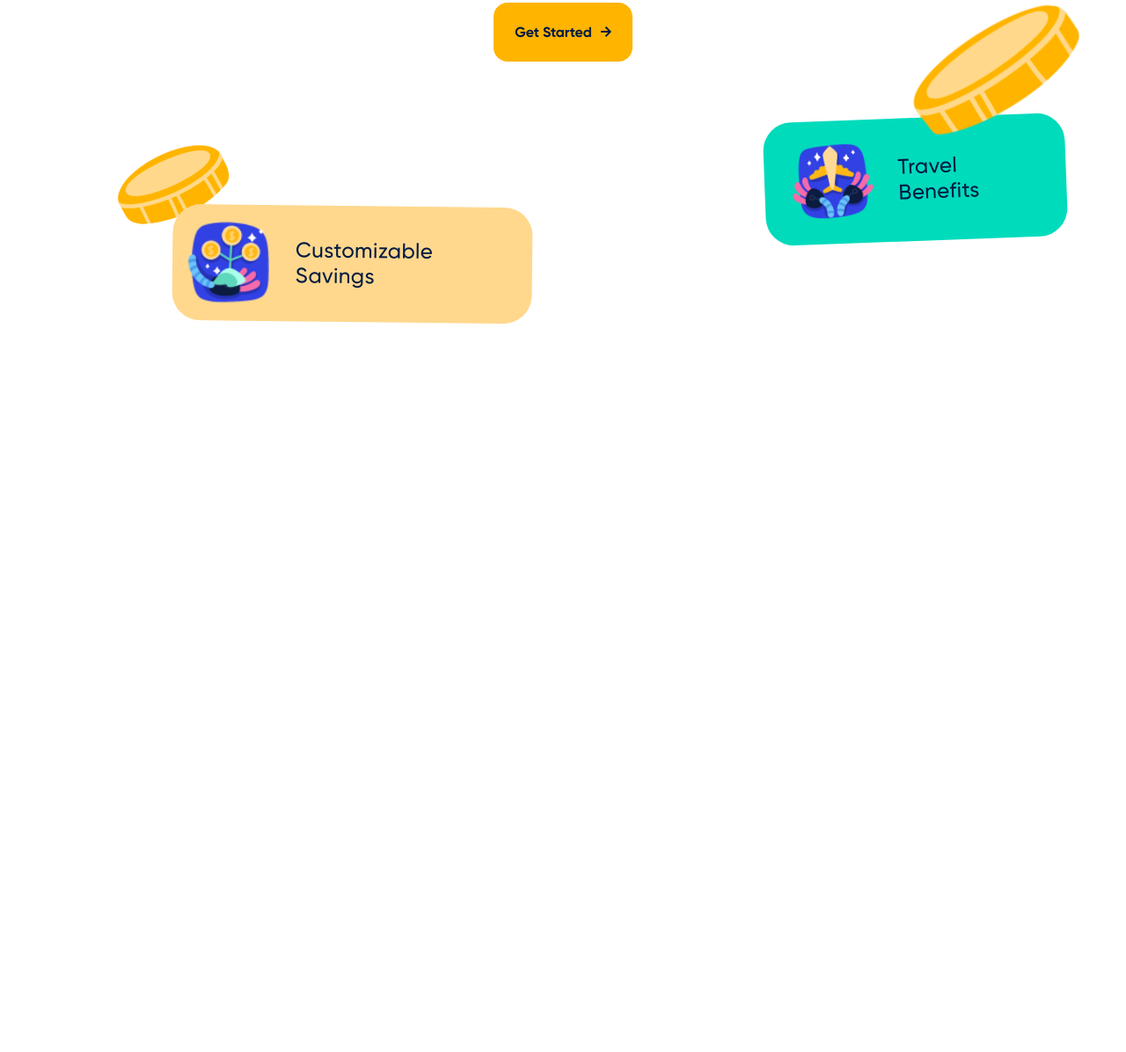
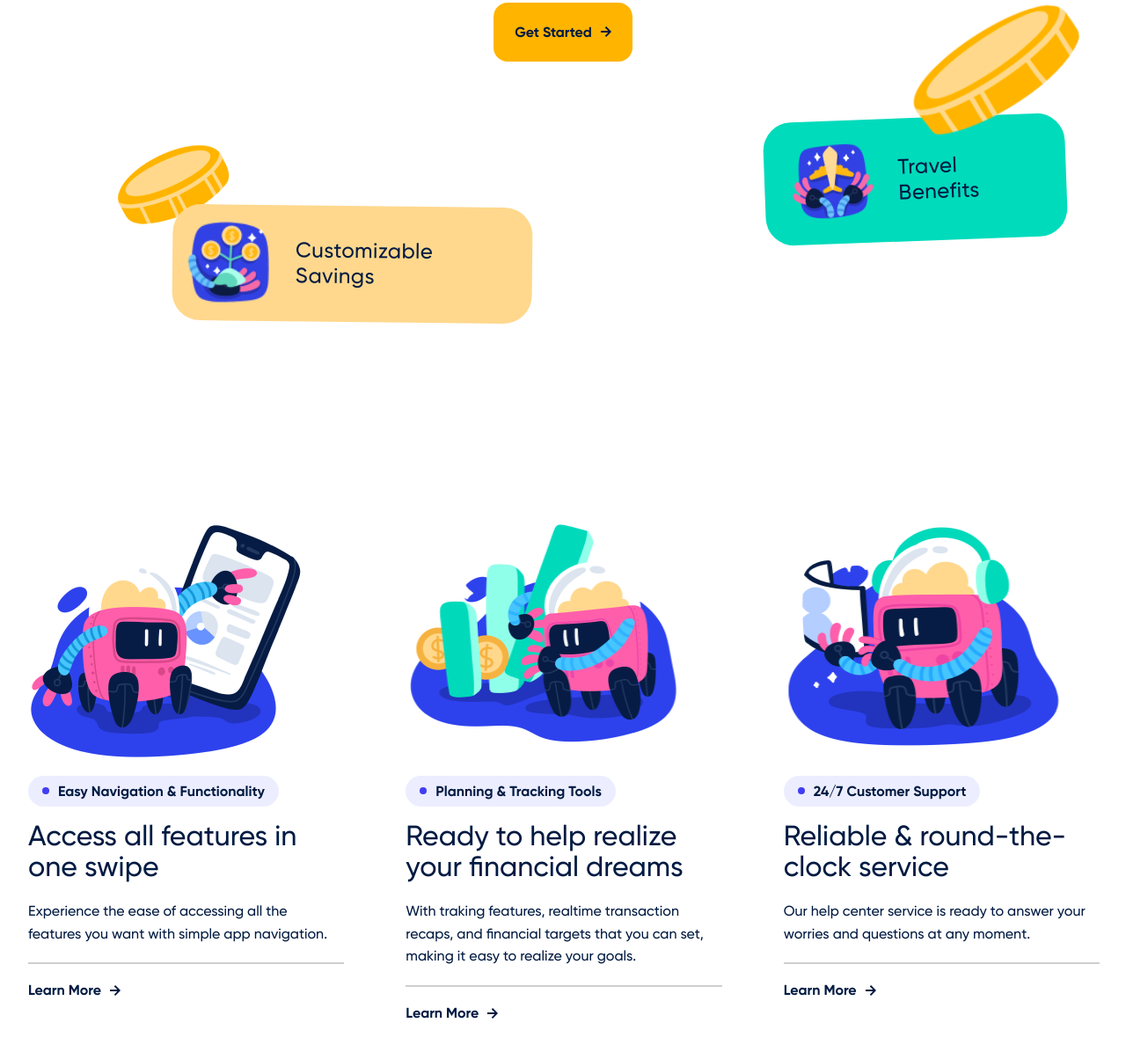
Before and after one commit to rifkyalamsyah/mully-bank, a website: page index.html in a window 1280 px wide. Shown: the part 3546-4742 px from the top of the page at 88% size. Before the commit the page ends 4032 px from the top, so only its background shows below. Drawn offline with Linux system fonts and the light colour scheme.

Commit message:
add: sevice-card section

```diff
--- a/index.html
+++ b/index.html
@@ -201,6 +201,45 @@
             <img src="src/assets/images/services/coin-4.png" class="coin" alt="img-card" width="155px" height="105px">
           </div>
         </div>
+      </section>
+      <section class="service-card">
+        <div class="service-card__card">
+          <img src="src/assets/images/services/easy-navigation.png" alt="img-card" width="317" height="280">
+          <div class="service-card__heading-wrapper">
+            <span class="badge"><img src="src/assets/icons/Ellipse.svg" alt="circle" width="8px" height="8px">Easy Navigation & Functionality</span>
+            <h2>
+              Access all features in one swipe
+            </h2>
+          </div>
+          <p>Experience the ease of accessing all the features you want with simple app navigation.</p>
+          <hr>
+          <a href="#learn-more" class="btn-link">Learn More <img src="src/assets/icons/arrow-right.svg" alt="arrow-icon" width="12px" height="12px"></a>
+        </div>
+        <div class="service-card__card">
+          <img src="src/assets/images/services/tracking-tools.png" alt="img-card" width="317" height="280">
+          <div class="service-card__heading-wrapper">
+            <span class="badge"><img src="src/assets/icons/Ellipse.svg" alt="circle" width="8px" height="8px">Planning & Tracking Tools</span>
+            <h2>
+              Ready to help realize your financial dreams
+            </h2>
+          </div>
+          <p>With traking features, realtime transaction recaps, and financial targets that you can set, making it easy to realize your goals.</p>
+          <hr>
+          <a href="#learn-more" class="btn-link">Learn More <img src="src/assets/icons/arrow-right.svg" alt="arrow-icon" width="12px" height="12px"></a>
+        </div>
+        <div class="service-card__card">
+          <img src="src/assets/images/services/customer-suppot.png" alt="img-card" width="317" height="280">
+          <div class="service-card__heading-wrapper">
+            <span class="badge"><img src="src/assets/icons/Ellipse.svg" alt="circle" width="8px" height="8px">24/7 Customer Support</span>
+            <h2>
+              Reliable & round-the-clock service
+            </h2>
+          </div>
+          <p>Our help center service is ready to answer your worries and questions at any moment.</p>
+          <hr>
+          <a href="#learn-more" class="btn-link">Learn More <img src="src/assets/icons/arrow-right.svg" alt="arrow-icon" width="12px" height="12px"></a>
+        </div>
+      </section>
       <!-- services section end -->
     </main>
     <!-- footer -->
--- a/src/scss/main.scss
+++ b/src/scss/main.scss
@@ -11,3 +11,4 @@
 @import 'sections/features';
 @import 'sections/feature-cta';
 @import 'sections/service-cta';
+@import 'sections/service-card';
--- /dev/null
+++ b/src/scss/sections/_service-card.scss
@@ -0,0 +1,80 @@
+// mobile code
+.service-card {
+  @include container;
+  @include padding-section;
+  display: flex;
+  flex-direction: column;
+  justify-content: center;
+  gap: 2rem;
+
+  &__card {
+    display: flex;
+    flex-direction: column;
+    justify-content: center;
+    align-items: center;
+    gap: 1.25rem;
+
+    hr {
+      width: 100%;
+      border: 1px solid;
+      border-color: $border;
+    }
+  }
+
+  &__heading-wrapper {
+    display: flex;
+    flex-direction: column;
+    justify-content: center;
+    align-items: center;
+    gap: 1rem;
+
+    h2 {
+      @include heading-3;
+      text-align: center;
+    }
+  }
+
+  p {
+    @include text-base;
+    text-align: center;
+  }
+}
+
+@media (min-width: 768px) {
+  // tablet code
+  .service-card {
+    &__card {
+      p {
+        max-width: 60%;
+      }
+    }
+  }
+}
+
+@media (min-width: 1024px) {
+  // desktop code
+  .service-card {
+    display: flex;
+    flex-direction: row;
+    gap: 4.5rem;
+
+    &__card {
+      justify-content: start;
+      align-items: start;
+      width: 30%;
+    }
+
+    &__heading-wrapper {
+      align-items: start !important;
+
+      h2 {
+        text-align: start;
+      }
+    }
+
+    p {
+      text-align: start;
+      max-width: 100%;
+    }
+  }
+}
--- a/src/scss/sections/_service-cta.scss
+++ b/src/scss/sections/_service-cta.scss
@@ -60,8 +60,8 @@
 
       .coin {
         position: absolute;
-        top: -8rem;
-        right: -8rem;
+        bottom: -6rem;
+        right: -7rem;
       }
     }
 
```
Also changed, not shown: src/assets/images/services/customer-suppot.png (added), src/assets/images/services/easy-navigation.png (added), src/assets/images/services/tracking-tools.png (added), src/css/style.min.css, 1 other file.
